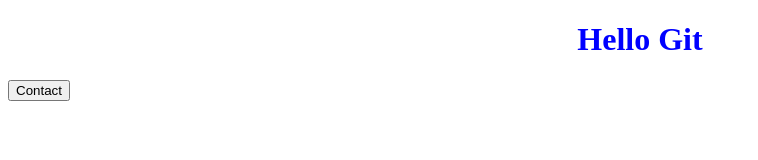
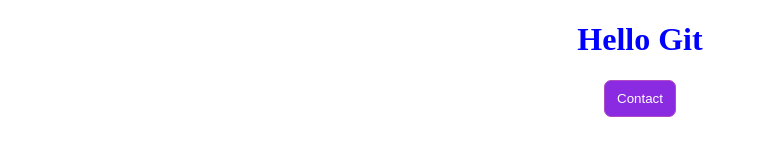
Before and after one commit to Samira77-ss/my-app00, a plain HTML site: page index.html in a window 1280 px wide. Shown: the whole page, without its empty margins (0-758 px from the left). Drawn offline with Linux system fonts and the light colour scheme.

Commit message:
Added contact button

```diff
--- a/style.css
+++ b/style.css
@@ -2,3 +2,12 @@ h1 {
   text-align: center;
   color: blue;
 }
+button {
+  display: block;
+  margin: 0 auto;
+  padding: 10px 12px;
+  color: #fff;
+  background-color: blueviolet;
+  border-radius: 7px;
+  border: 1px solid #af4bc5;
+}
```
